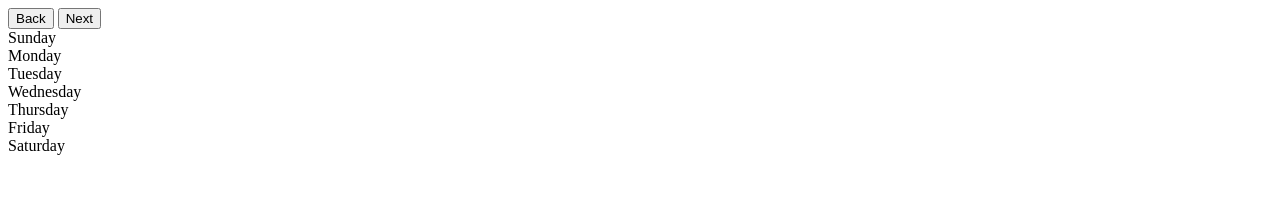
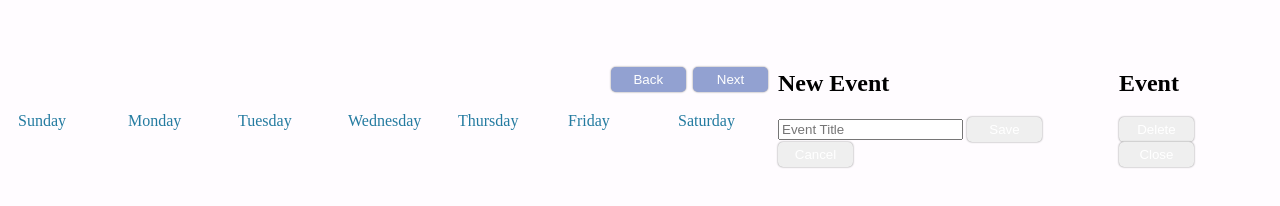
Before and after one commit to Farhan9182/Calendar-Scheduler, a website: page client/index.html in a window 1280 px wide. Drawn offline with Linux system fonts and the light colour scheme.

Commit message:
linked css and created modal in html

```diff
--- a/client/index.html
+++ b/client/index.html
@@ -2,17 +2,19 @@
 <html lang="en">
   <head>
     <meta charset="UTF-8">
-    <meta http-equiv="X-UA-Compatible" content="IE=edge">
     <meta name="viewport" content="width=device-width, initial-scale=1.0">
-    <title>Calender Scheduler App</title>
+    <title>Calendar App Vanilla JS</title>
+
+    <link rel="stylesheet" href="style.css">
   </head>
   <body>
+
     <div id="container">
       <div id="header">
-            <div id="monthView"></div>
+        <div id="monthDisplay"></div>
         <div>
-                <button id="backBtn">Back</button>
-                <button id="nextBtn">Next</button>
+          <button id="backButton">Back</button>
+          <button id="nextButton">Next</button>
         </div>
       </div>
 
@@ -26,7 +28,29 @@
         <div>Saturday</div>
       </div>
 
-        <div id="calendar"> </div>
+      <div id="calendar"></div>
     </div>
+
+    <div id="newEventModal">
+      <h2>New Event</h2>
+
+      <input id="eventTitleInput" placeholder="Event Title" />
+
+      <button id="saveButton">Save</button>
+      <button id="cancelButton">Cancel</button>
+    </div>
+
+    <div id="deleteEventModal">
+      <h2>Event</h2>
+
+      <p id="eventText"></p>
+
+      <button id="deleteButton">Delete</button>
+      <button id="closeButton">Close</button>
+    </div>
+
+    <div id="modalBackDrop"></div>
+
+    <script src="./script.js"></script>
   </body>
 </html>
```
Lines whose indentation alone changed are shown as unchanged.
